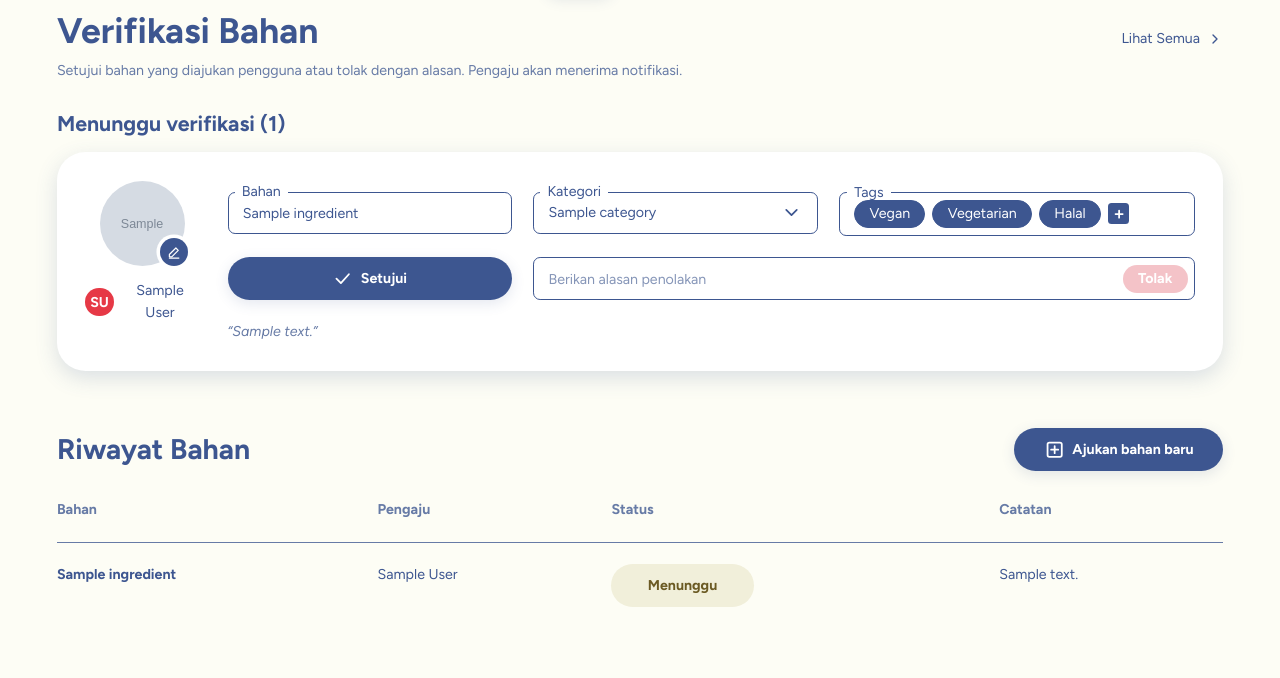
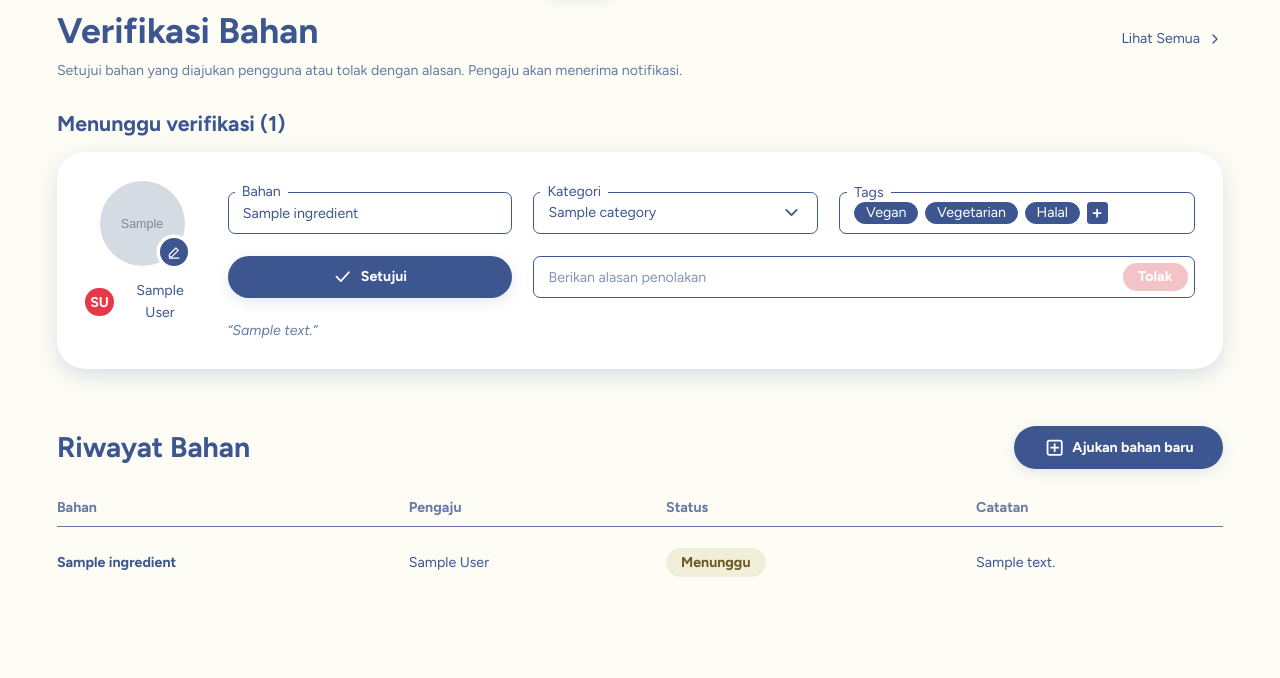
Before and after one commit to chrysan95/recipeat, a Flask app: page /admin/bahan in a window 1280 px wide. Shown: the part 132-810 px from the top of the page. After the commit the page ends 709 px from the top, so only its background shows below. Run offline with Flask 3, Linux system fonts and the light colour scheme; a user stored in the database is signed in; tables that the repository leaves empty hold one stand-in row (values such as "Sample post"); grey boxes marked "Sample" are stand-in pictures; some libraries are stand-ins or nearby versions.

Commit message:
style: admin tags field, compact status pills, middle-aligned history table, remove promo subtitle; docs: README

```diff
--- a/app/templates/racik/request.html
+++ b/app/templates/racik/request.html
@@ -35,7 +35,7 @@
           <tbody>
             {% for m in mine %}
               <tr><td><b>{{ m.name }}</b><small>{{ time_ago(m.created_at) }}</small></td><td>{{ m.category }}</td>
-                <td><span class="pill pill--sm pill--{{ m.status }}">{{ {'pending': 'Menunggu', 'approved': 'Disetujui', 'rejected': 'Ditolak'}[m.status] }}</span>
+                <td><span class="pill pill--{{ m.status }}">{{ {'pending': 'Menunggu', 'approved': 'Disetujui', 'rejected': 'Ditolak'}[m.status] }}</span>
                   {% if m.review_note %}<small>{{ m.review_note }}</small>{% endif %}</td></tr>
             {% else %}<tr><td colspan="3" class="muted">Belum ada pengajuan.</td></tr>{% endfor %}
           </tbody>
--- a/app/templates/sponsor/form.html
+++ b/app/templates/sponsor/form.html
@@ -5,7 +5,6 @@
   <div class="page-head"><div class="page-head__title"><a class="back-btn" href="/sponsor/promosi" aria-label="Kembali">{{ icon('arrowLeft') }}</a><h1 class="h1">{{ 'Ubah Promosi' if v.id else 'Promosi Baru' }}</h1></div></div>
 <form class="panel editor mt-4" method="post" action="{{ '/sponsor/promosi/%d'|format(v.id) if v.id else '/sponsor/promosi/baru' }}">
   {{ csrf() }}
-  <p class="panel__sub" style="margin-top:0">Tampil sebagai kartu “Dipersembahkan oleh …” di beranda.</p>
   {{ error_box(error) }}
   <fieldset><legend>Isi promosi</legend>
     <div class="form-stack">
--- a/public/static/css/style.css
+++ b/public/static/css/style.css
@@ -439,9 +439,9 @@ body.has-drawer { overflow: hidden; }
 .reject-field input { padding-right: 7rem; }
 .reject-field .btn { position: absolute; right: var(--s1); top: var(--s1); }
 .reject-field .btn:disabled { background: #F4C3C8; opacity: 1; }
-.field.tag-field { display: flex; align-items: center; flex-wrap: wrap; gap: var(--s1); min-height: var(--s6); padding: var(--s1) var(--s2); border: .0625rem solid var(--navy); border-radius: var(--r-sm); }
+.field.tag-field { display: flex; align-items: center; flex-wrap: wrap; gap: var(--s1); min-height: var(--s6); padding: .6875rem var(--s2); border: .0625rem solid var(--navy); border-radius: var(--r-sm); }
 .tag-field__label { position: absolute; top: -.75rem; left: var(--s1); padding: 0 var(--s1); background: var(--white); }
-.tag-field .tag-toggle { position: relative; top: auto; left: auto; max-width: none; pointer-events: auto; background: transparent; display: none; align-items: center; height: var(--s4); padding: 0 var(--s2); border: .125rem solid var(--navy); border-radius: var(--pill); cursor: pointer; }
+.tag-field .tag-toggle { position: relative; top: auto; left: auto; max-width: none; pointer-events: auto; background: transparent; display: none; align-items: center; height: var(--s3); padding: 0 .75rem; border: .125rem solid var(--navy); border-radius: var(--pill); cursor: pointer; }
 .tag-toggle input { position: absolute; opacity: 0; pointer-events: none; }
 .tag-field .tag-toggle:has(input:checked) { display: inline-flex; background: var(--navy); color: var(--white); }
 .tag-field.is-open .tag-toggle:not(:has(input:checked)) { display: inline-flex; }
@@ -452,14 +452,14 @@ body.has-drawer { overflow: hidden; }
 .avatar--xs { width: var(--s4); height: var(--s4); font-size: var(--fs-1); font-weight: 700; }
 
 /* Status pills (riwayat, promosi) + plain tables */
-.pill { display: inline-flex; align-items: center; justify-content: center; min-width: 10rem; height: var(--s6); padding: 0 var(--s3); border-radius: var(--pill); font-weight: 700; white-space: nowrap; }
+.pill { display: inline-flex; align-items: center; justify-content: center; min-width: 7rem; height: var(--s4); padding: 0 var(--s2); border-radius: var(--pill); font-weight: 700; white-space: nowrap; }
 .pill--pending { background: #F1EFDA; color: #6B5A23; }
 .pill--approved { background: #DDF2E1; color: #2D6A3A; }
 .pill--rejected { background: #F6DFE1; color: #7E2A31; }
-.table--plain th { padding-bottom: var(--s3); border-bottom: .0625rem solid var(--muted); }
-.table--plain td { border-bottom: 0; padding-block: var(--s3) 0; }
+.table--plain th { padding-bottom: var(--s1); border-bottom: .0625rem solid var(--muted); }
+.table--plain td { border-bottom: 0; padding-block: var(--s2); vertical-align: middle; }
+.table--plain tbody tr:first-child td { padding-top: var(--s3); }
 .table--plain th:first-child, .table--plain td:first-child { padding-left: 0; }
-.pill--sm { height: var(--s4); min-width: 0; padding: 0 var(--s2); }
 .row-actions { display: flex; justify-content: flex-end; gap: var(--s3); }
 
 /* ---------- Auth ---------- */
@@ -499,7 +499,6 @@ body.has-drawer { overflow: hidden; }
 /* ---------- Editor (add recipe) ---------- */
 .editor fieldset { border: 0; padding: 0; margin: var(--s6) 0 0; min-width: 0; }
 .editor fieldset:first-of-type { margin-top: 0; }
-.editor .panel__sub ~ fieldset:first-of-type { margin-top: var(--s6); }
 .editor legend { padding: 0; font-size: var(--fs-2); line-height: var(--lh-2); font-weight: 700; }
 .editor legend small { font-size: var(--fs-1); font-weight: 400; color: var(--muted); margin-left: var(--s1); }
 .editor .hint { margin-top: var(--s1); color: var(--muted); }
```
Also changed, not shown: README.md.
